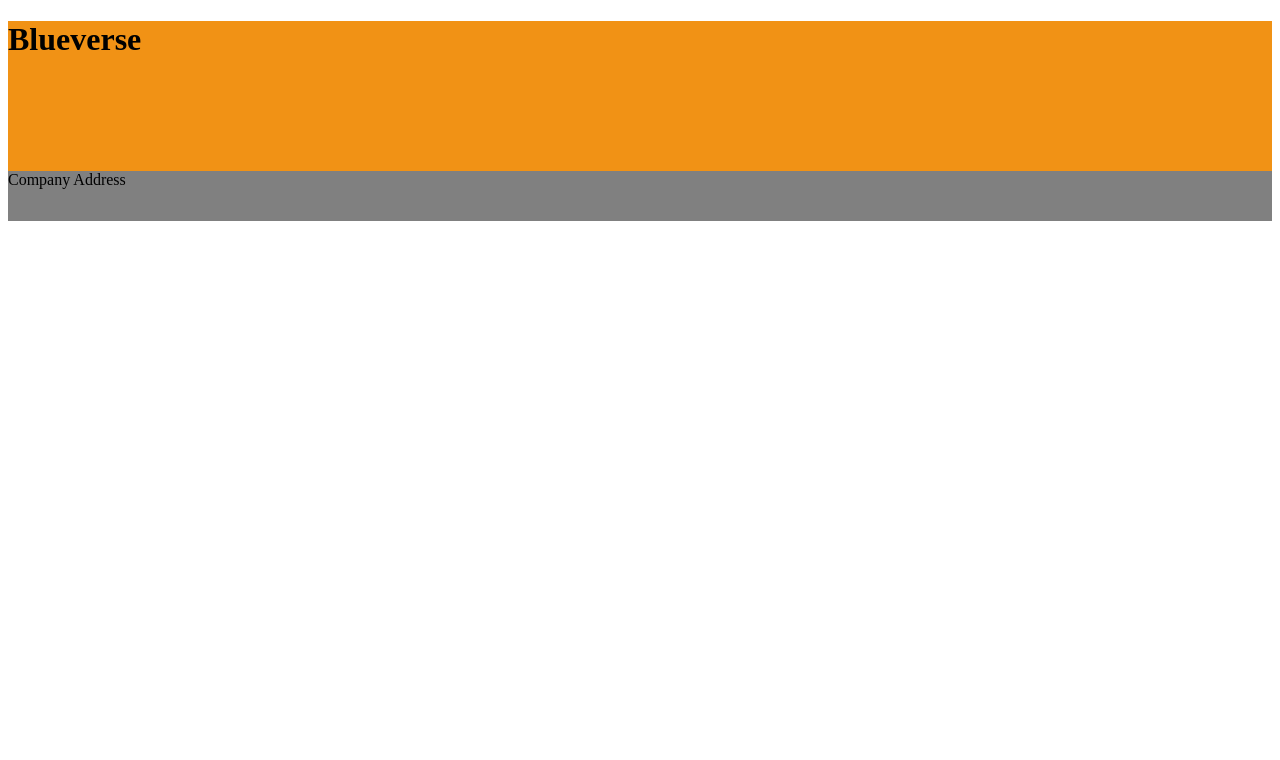
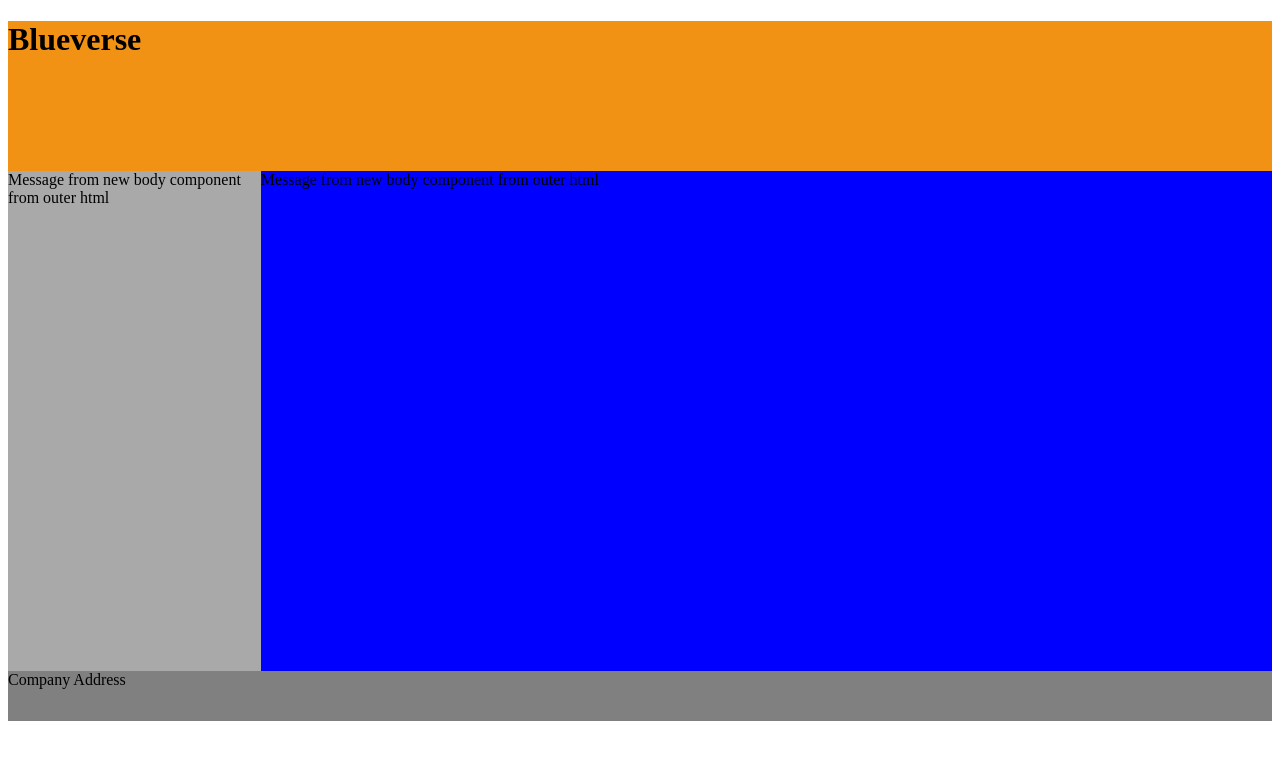
Before and after one commit to yogeshrajput335/MeanStackTraining, an Angular app in the folder Students/Bhargavi/learn-angular/: page / in a window 1280 px wide. Shown: the top 760 px of the page. Built offline with nearby package versions, Linux system fonts and the light colour scheme.

Commit message:
correcting errors

```diff
--- a/Students/Bhargavi/learn-angular/src/app/app.component.html
+++ b/Students/Bhargavi/learn-angular/src/app/app.component.html
@@ -1,7 +1,3 @@
-<app-my-head>
-    Hello!
-</app-my-head>
-
-<app-my-foot>
-
-</app-my-foot>
+<app-my-head></app-my-head>
+<app-body></app-body>
+<app-my-foot></app-my-foot>
--- a/Students/Bhargavi/learn-angular/src/app/my-body/my-body.component.css
+++ b/Students/Bhargavi/learn-angular/src/app/my-body/my-body.component.css
@@ -1,6 +1,5 @@
 .bodyClass{
     width: 100%;
-    height: 500px;
-    background-color: lightsalmon;
+    height: 500px;;
     display: flex;
 }
--- a/Students/Bhargavi/learn-angular/src/app/my-body/my-body.component.html
+++ b/Students/Bhargavi/learn-angular/src/app/my-body/my-body.component.html
@@ -1,6 +1,6 @@
 <div class="bodyClass">
     <div style="width:20%">
-        <app-left></app-left>
+        <app-my-left></app-my-left>
     </div>
     <div style="width:80%">
         <app-my-right></app-my-right>
--- a/Students/Bhargavi/learn-angular/src/app/my-body/my-body.component.ts
+++ b/Students/Bhargavi/learn-angular/src/app/my-body/my-body.component.ts
@@ -2,6 +2,8 @@ import { Component } from "@angular/core";
 
 @Component({
     selector: 'app-body',
+    templateUrl: './my-body.component.html',
+    styleUrls: ['./my-body.component.css']
 })
 export class MyBodyComponent {
 
```
